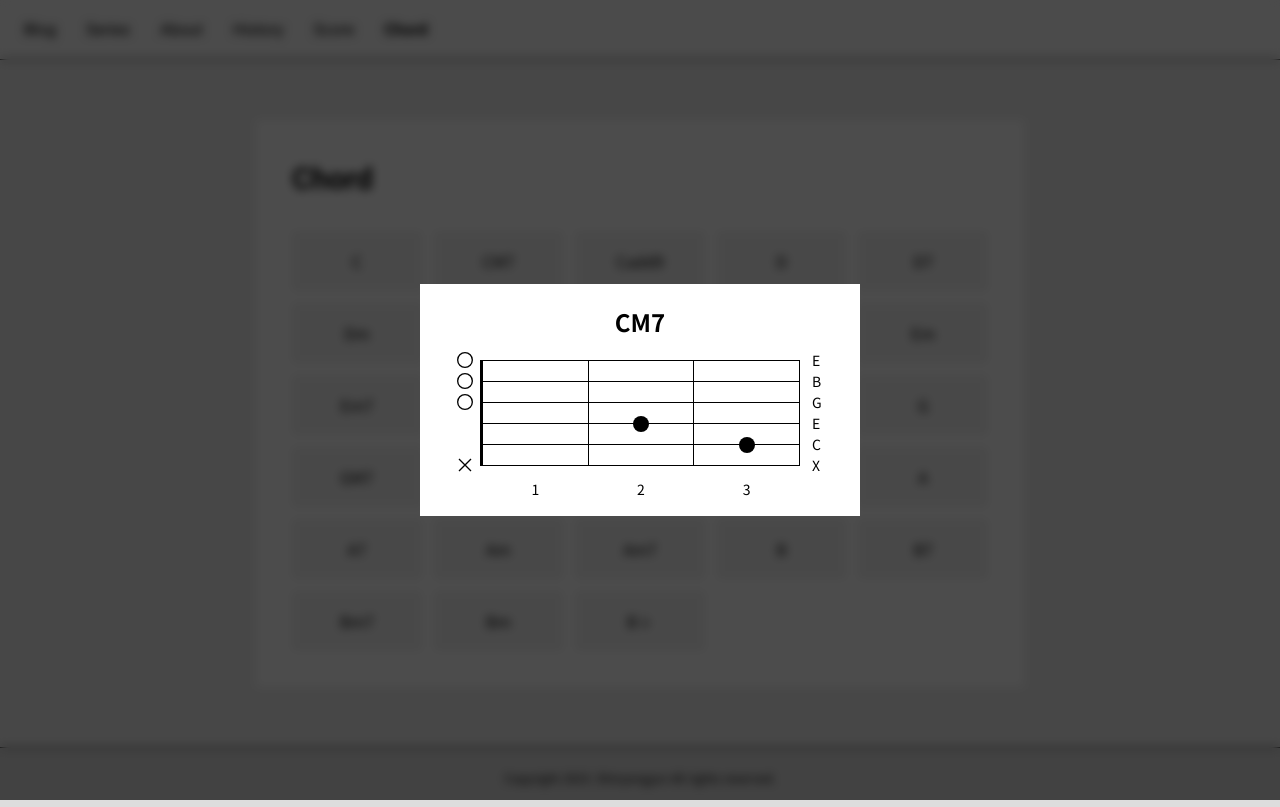
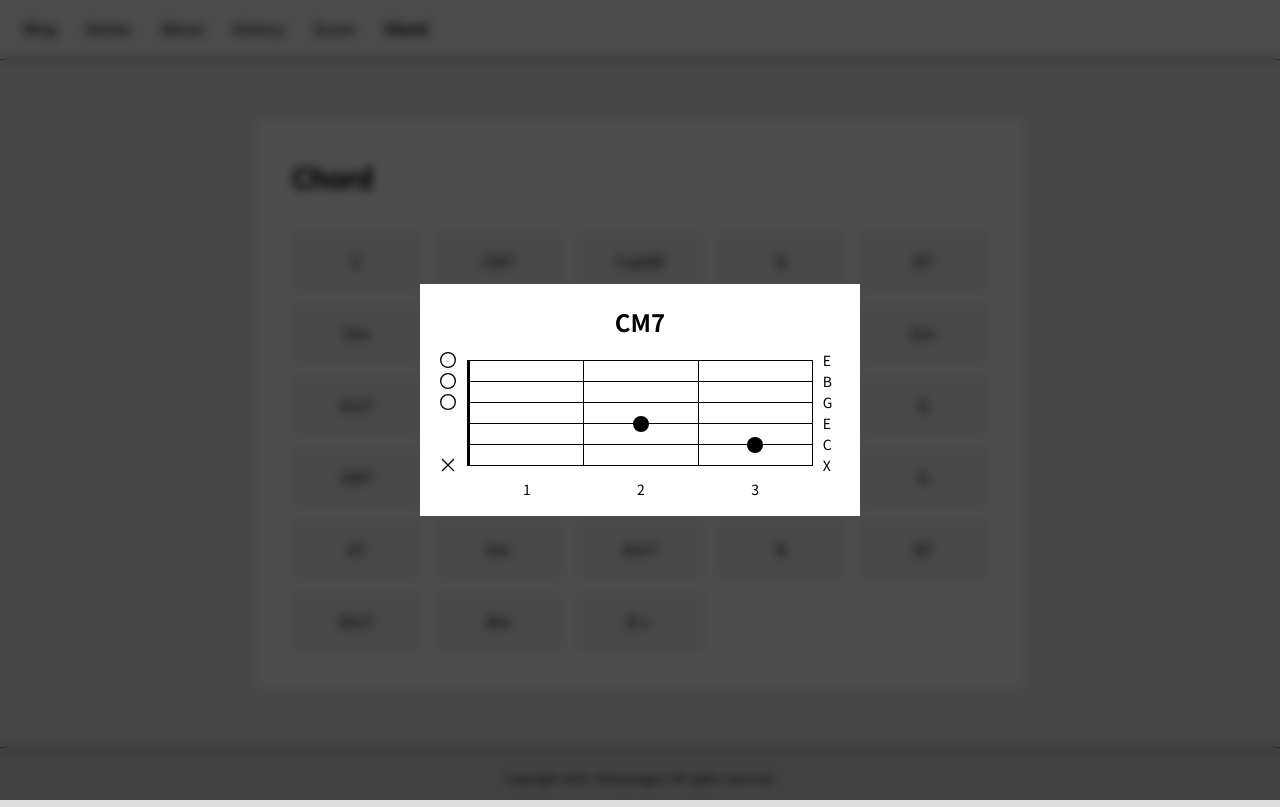
Before and after one commit to flamecommit/shinyongjun-nextjs, a Next.js app: page /chord in a window 1280 px wide. Both pictures are taken after a click on the button "CM7". Built offline with nearby package versions, Linux system fonts and the light colour scheme.

Commit message:
feat : chord chart

```diff
--- a/src/components/chord/Chart.tsx
+++ b/src/components/chord/Chart.tsx
@@ -96,7 +96,7 @@ function ChordChart({ chordName, closeChord }: Props) {
             return (
               <Fragment key={i}>
                 {activeIndex === i && (
-                  <div className="chart" data-start-fret={startFret}>
+                  <div className="chart">
                     <div className="position">
                       {chart.map((position, j) => {
                         return (
@@ -107,6 +107,7 @@ function ChordChart({ chordName, closeChord }: Props) {
                         );
                       })}
                     </div>
+                    <div className="fret-area" data-start-fret={startFret}>
                       {result.map((fret, j) => {
                         return (
                           <div key={j} className="fret">
@@ -121,6 +122,7 @@ function ChordChart({ chordName, closeChord }: Props) {
                           </div>
                         );
                       })}
+                    </div>
                     <div className="pitch">
                       {chart.map((position, j) => {
                         return (
@@ -175,7 +177,7 @@ const StyledChordChart = styled.div`
     background-color: #fff;
     max-width: 100%;
     width: 440px;
-    padding: 20px 60px 50px;
+    padding: 20px 20px 50px 20px;
     .chord-name {
       margin-bottom: 20px;
       font-weight: 700;
@@ -184,17 +186,9 @@ const StyledChordChart = styled.div`
     }
     .chart-area {
       .chart {
-        position: relative;
         display: flex;
-        border-left: 1px solid #000;
-        &[data-start-fret='1'] {
-          border-left-width: 3px;
-        }
+        column-gap: 10px;
         .position {
-          position: absolute;
-          top: 0;
-          left: -26px;
-          bottom: 0;
           display: grid;
           width: 20px;
           row-gap: 20px;
@@ -206,6 +200,14 @@ const StyledChordChart = styled.div`
               margin-top: -8px;
             }
           }
+        }
+        .fret-area {
+          width: 100%;
+          position: relative;
+          display: flex;
+          border-left: 1px solid #000;
+          &[data-start-fret='1'] {
+            border-left-width: 3px;
           }
           .fret {
             position: relative;
@@ -236,11 +238,8 @@ const StyledChordChart = styled.div`
               }
             }
           }
+        }
         .pitch {
-          position: absolute;
-          top: 0;
-          right: -32px;
-          bottom: 0;
           display: grid;
           width: 20px;
           row-gap: 20px;
@@ -249,6 +248,7 @@ const StyledChordChart = styled.div`
             font-size: 14px;
             line-height: 100%;
             margin-top: -7px;
+            letter-spacing: -0.05em;
           }
         }
       }
--- a/src/constants/chord.ts
+++ b/src/constants/chord.ts
@@ -143,94 +143,10 @@ export const chordList: ChordType[] = [
 ];
 
 export const scaleArray = [
-  [
-    'E',
-    'F',
-    'F♯/G♭',
-    'G',
-    'G♯',
-    'A',
-    'A♯/B♭',
-    'B',
-    'C',
-    'C♯/D♭',
-    'D',
-    'D♯/E♭',
-    'E',
-  ],
-  [
-    'B',
-    'C',
-    'C♯/D♭',
-    'D',
-    'D♯/E♭',
-    'E',
-    'F',
-    'F♯/G♭',
-    'G',
-    'G♯',
-    'A',
-    'A♯/B♭',
-    'B',
-  ],
-  [
-    'G',
-    'G♯',
-    'A',
-    'A♯/B♭',
-    'B',
-    'C',
-    'C♯/D♭',
-    'D',
-    'D♯/E♭',
-    'E',
-    'F',
-    'F♯/G♭',
-    'G',
-  ],
-  [
-    'D',
-    'D♯/E♭',
-    'E',
-    'F',
-    'F♯/G♭',
-    'G',
-    'G♯',
-    'A',
-    'A♯/B♭',
-    'B',
-    'C',
-    'C♯/D♭',
-    'D',
-  ],
-  [
-    'A',
-    'A♯/B♭',
-    'B',
-    'C',
-    'C♯/D♭',
-    'D',
-    'D♯/E♭',
-    'E',
-    'F',
-    'F♯/G♭',
-    'G',
-    'G♯',
-    'A',
-  ],
-  [
-    'E',
-    'F',
-    'F♯/G♭',
-    'G',
-    'G♯',
-    'A',
-    'A♯/B♭',
-    'B',
-    'C',
-    'C♯/D♭',
-    'D',
-    'D♯/E♭',
-    'E',
-  ],
+  ['E', 'F', 'F♯', 'G', 'G♯', 'A', 'B♭', 'B', 'C', 'C♯', 'D', 'E♭', 'E'],
+  ['B', 'C', 'C♯', 'D', 'E♭', 'E', 'F', 'F♯', 'G', 'G♯', 'A', 'B♭', 'B'],
+  ['G', 'G♯', 'A', 'B♭', 'B', 'C', 'C♯', 'D', 'E♭', 'E', 'F', 'F♯', 'G'],
+  ['D', 'E♭', 'E', 'F', 'F♯', 'G', 'G♯', 'A', 'B♭', 'B', 'C', 'C♯', 'D'],
+  ['A', 'B♭', 'B', 'C', 'C♯', 'D', 'E♭', 'E', 'F', 'F♯', 'G', 'G♯', 'A'],
+  ['E', 'F', 'F♯', 'G', 'G♯', 'A', 'B♭', 'B', 'C', 'C♯', 'D', 'E♭', 'E'],
 ];
```
Lines whose indentation alone changed are shown as unchanged.
